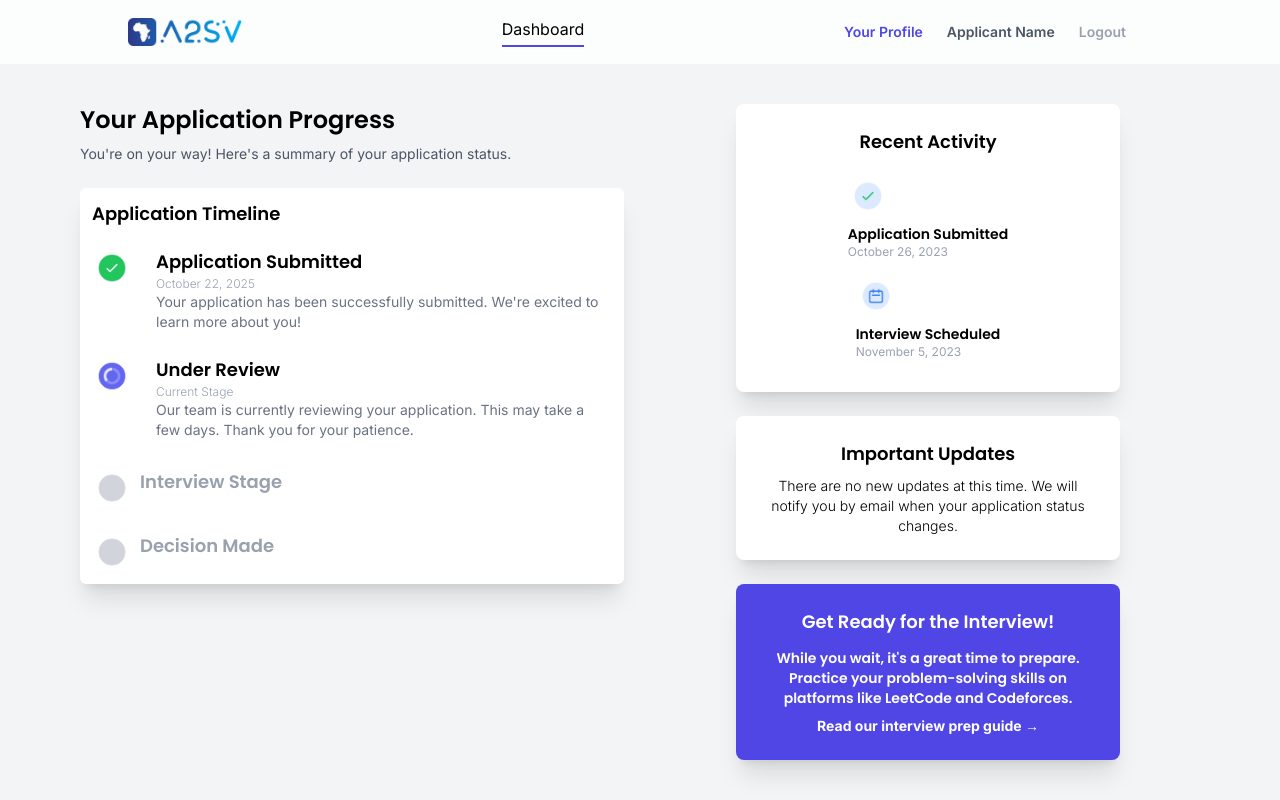
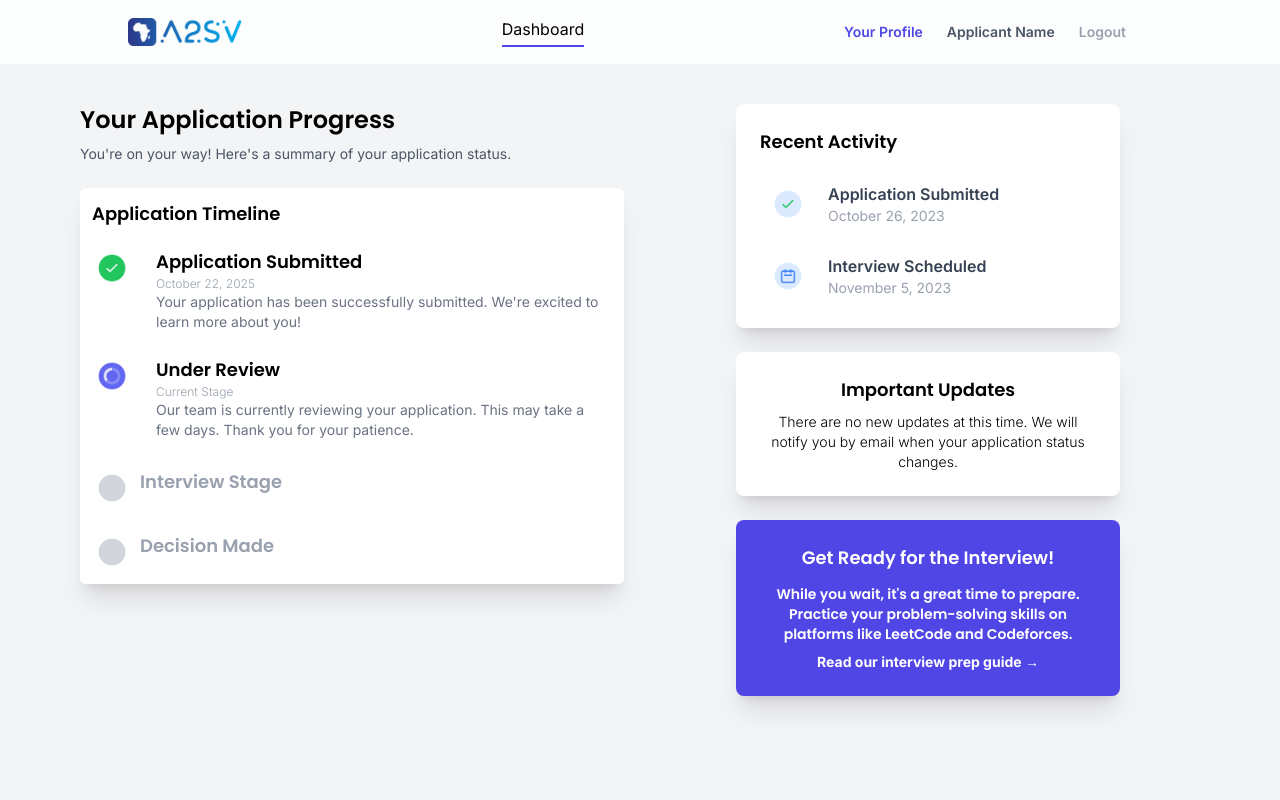
Before and after one commit to firo1919/A2SV-Starter-Project-G68, a Next.js app: page /applicant/progress in a window 1280 px wide. Shown: the top 800 px of the page. Built offline with nearby package versions, Linux system fonts and the light colour scheme.

Commit message:
feat:place and icon change

```diff
--- a/src/app/components/applicant/card.tsx
+++ b/src/app/components/applicant/card.tsx
@@ -15,7 +15,6 @@ export default function Card({ type }: CardProps) {
 			<div className={cardStyle}>
 				{type === "dashboard" ? (
 					<>
-						{" "}
 						<div className="shadow-xl bg-white rounded-[8px] p-[24px] w-full">
 							<h1 className="text-xl font-bold mb-5 text-center">Complete Your Profile</h1>
 							<div className="flex flex-col items-center">
@@ -77,28 +76,29 @@ export default function Card({ type }: CardProps) {
 				) : (
 					<>
 						<div className="shadow-xl bg-white rounded-[8px] p-[24px] w-full">
-							<h1 className="text-lg font-semibold mb-5 text-center">Recent Activity</h1>
-							<div className="grid gap-2 items-center">
-								<div className="grid grid-cols-[auto,1fr] gap-2 mb-2 justify-center items-center">
-									<img
-										src="/images/image.png"
-										alt="Application Submitted"
-										className="w-10 h-10 object-cover rounded-md"
-									/>
+							<h1 className="text-lg font-semibold mb-5 text-left">Recent Activity</h1>
+							<div className="flex flex-col gap-4">
+								<div className="flex items-center gap-3">
+									<div className="rounded-full p-2 flex items-center justify-center">
+										<img
+											src="/images/image.png"
+											alt="Application Submitted"
+											className="w-10 h-10"
+										/>
+									</div>
 									<div>
-										<h2 className="text-sm font-bold">Application Submitted</h2>
-										<p className="text-xs text-gray-400">October 26, 2023</p>
+										<p className="text-base font-semibold text-gray-700">Application Submitted</p>
+
+										<p className="text-sm text-gray-400">October 26, 2023</p>
 									</div>
 								</div>
-								<div className="grid grid-cols-[auto,1fr] gap-2 mb-2 justify-center items-center">
-									<img
-										src="/images/img2.png"
-										alt="Interview Scheduled"
-										className="w-10 h-10 object-cover rounded-md"
-									/>
+								<div className="flex items-center gap-3">
+									<div className=" rounded-full p-2 flex ">
+										<img src="/images/img2.png" alt="Interview Scheduled" className="w-10 h-10" />
+									</div>
 									<div>
-										<h2 className="text-sm font-bold">Interview Scheduled</h2>
-										<p className="text-xs text-gray-400">November 5, 2023</p>
+										<p className="text-base font-semibold text-gray-700">Interview Scheduled</p>
+										<p className="text-sm text-gray-400">November 5, 2023</p>
 									</div>
 								</div>
 							</div>
```
